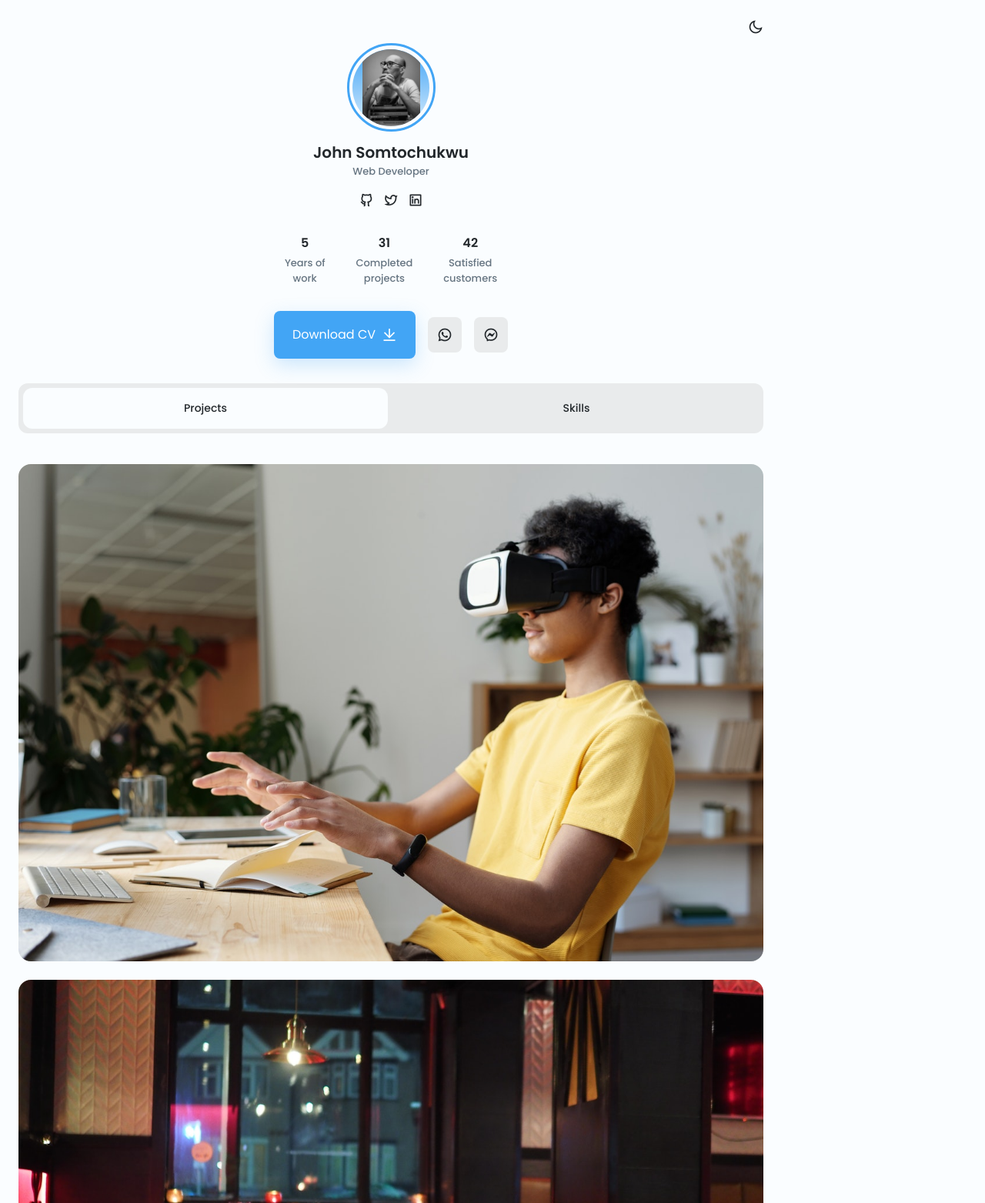
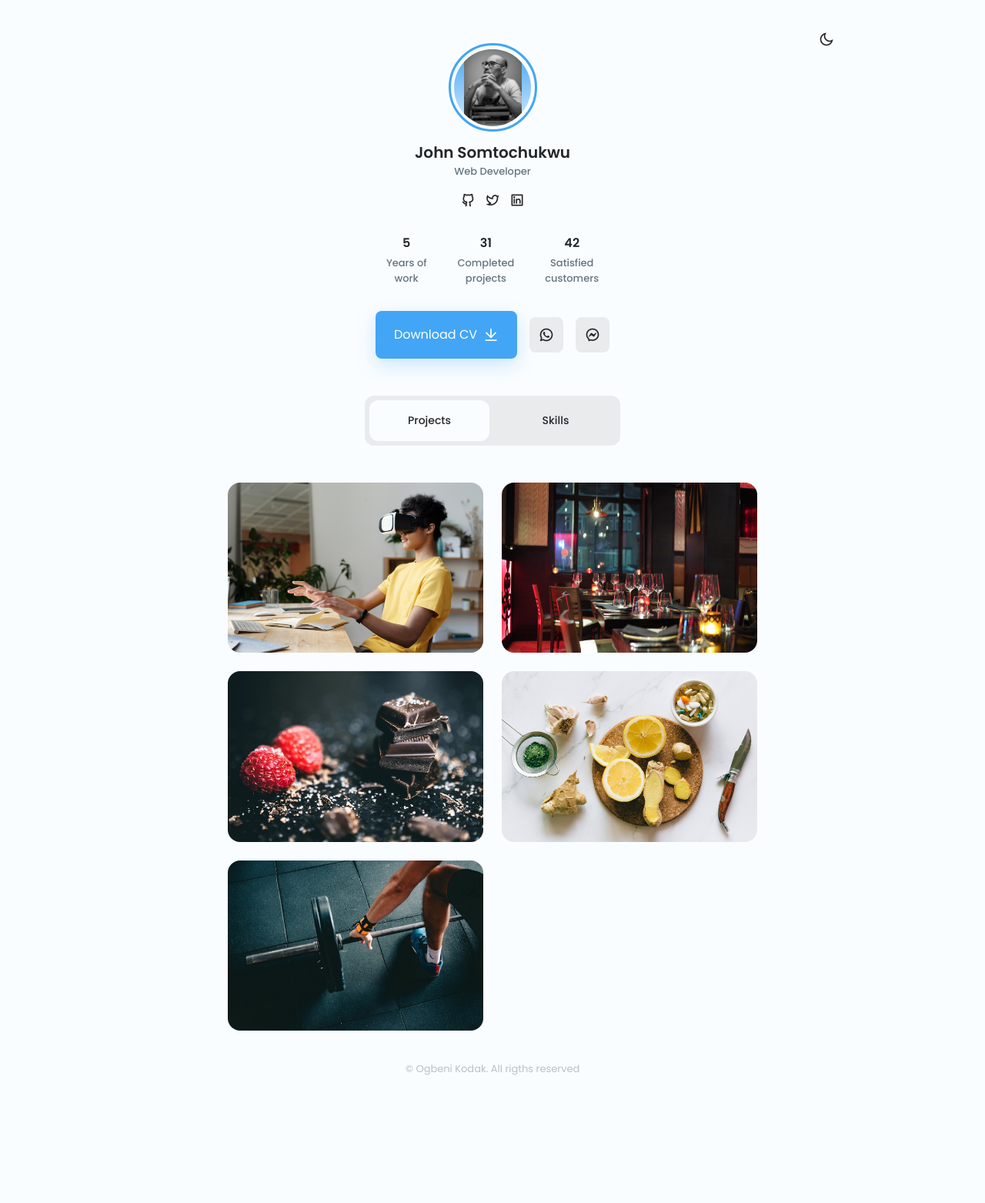
Before and after one commit to Boliboe/MINI-PORFOLIO, a plain HTML site: page index.html in a window 1280 px wide. Shown: the top 1563 px of the page at 77% size. After the commit the page ends 1431 px from the top, so only its background shows below. Drawn offline with nearby package versions, Linux system fonts and the light colour scheme.

Commit message:
medium devices query added

```diff
--- a/assets/css/styles.css
+++ b/assets/css/styles.css
@@ -456,5 +456,42 @@ body.dark-theme{
     .skills-box{
         column-gap: 1rem;
     }
+}
 
+/* for medium devices */
+@media screen and (min-width:576px) {
+    .projects-content{
+        grid-template-columns: 332px;
+        justify-content: center;
+    }
+
+    .filters-content{
+        width: 332px;
+        margin: 3rem auto;
+    }
 }
+
+@media screen and (min-width:776px) {
+    .projects-content,
+    .skills-content{
+        grid-template-columns: repeat(2, 332px);
+    }
+
+    .skills-content{
+        justify-content: center;
+        column-gap: 3rem;
+    }
+}
+
+/* for large devices */
+@media screen and (min-width:992px) {
+    .container{
+        margin-left: auto;
+        margin-right: auto;
+    }
+
+    .change-theme{
+        top: 2.5rem;
+        right: 2.5rem;
+    }
+}
```
